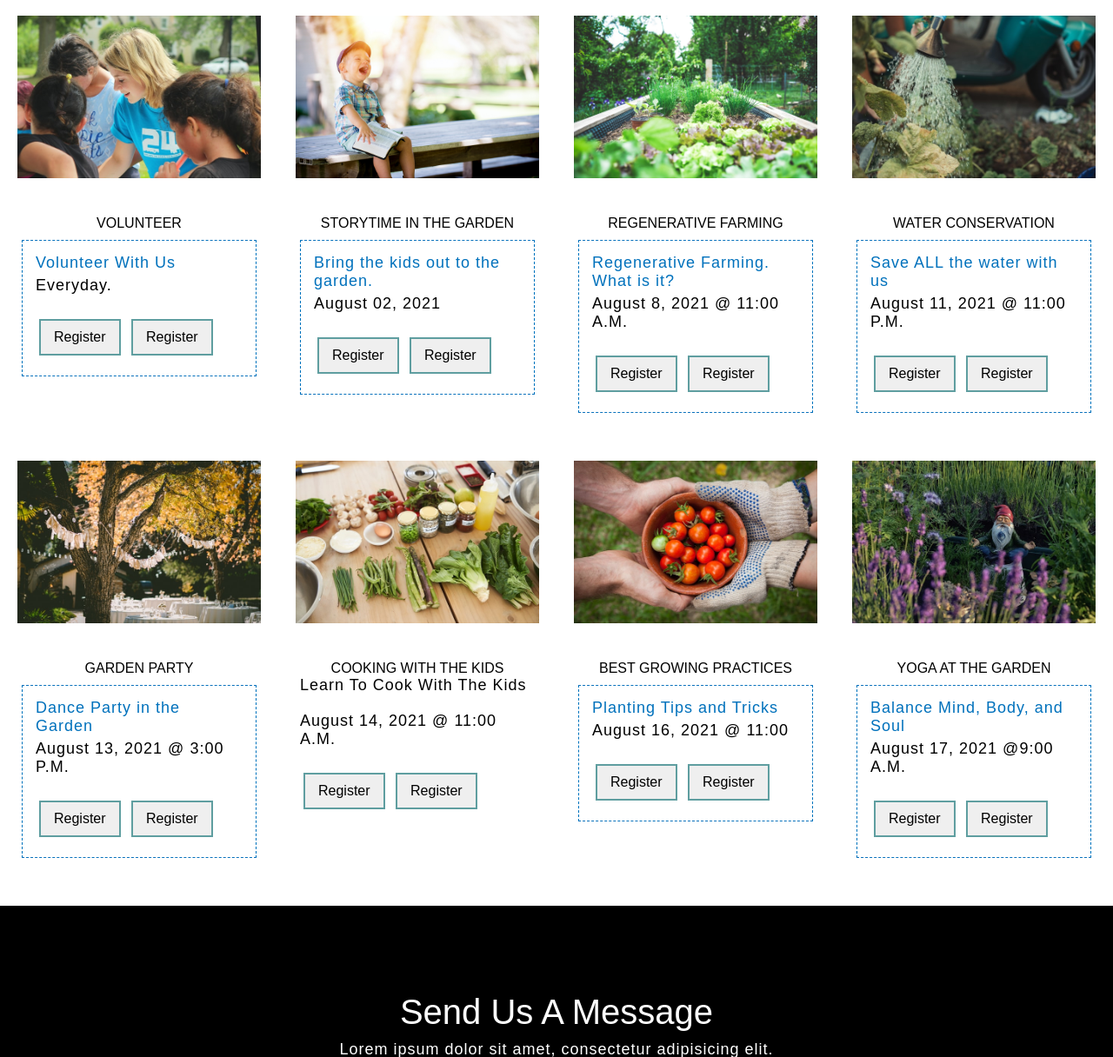
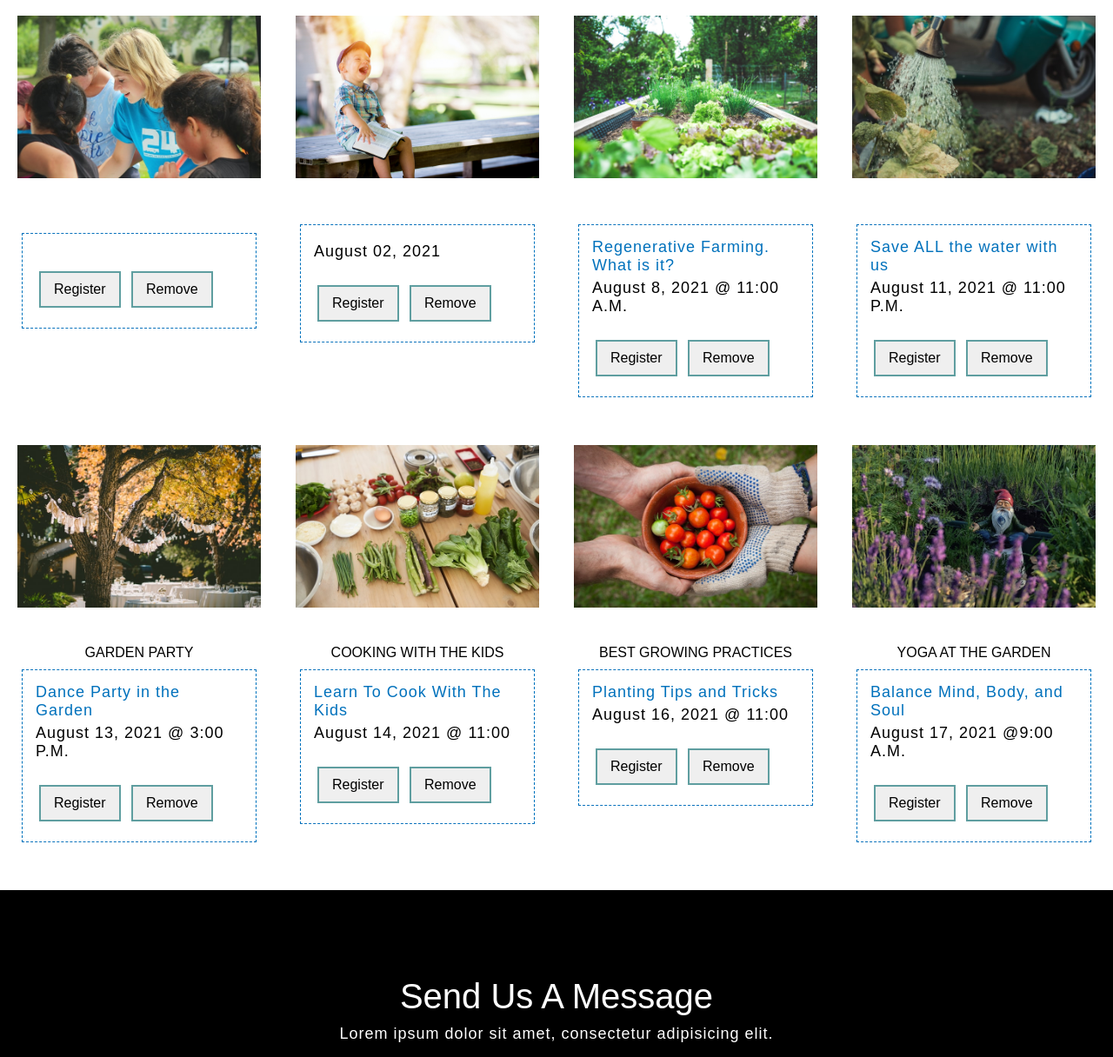
Before and after one commit to Code-Institute-Submissions/susanmarie87-The-Garden_NovResub, a Flask app: template templates/events.html in a window 1280 px wide. Shown: the part 880-2096 px from the top of the page at 87% size. Run offline with Flask 2, Linux system fonts and the light colour scheme; the template is opened without the code that fills it, so the values that code supplies are empty; some libraries are stand-ins or nearby versions.

Commit message:
Changed button2 name and fixed card error.

```diff
--- a/templates/events.html
+++ b/templates/events.html
@@ -13,6 +13,7 @@
     &nbsp;
 </div>
 
+
 <div class="wrapper">
     <div class="cards_wrap">
         <div class="card_item">
@@ -22,15 +23,17 @@
                 </div>
                 <div class="card_bottom">
                     <div class="card_category">
-                        Volunteer
+                        <p>
+                            {{event.event_name}}
+                        </p>
                     </div>
                     <div class="card_info">
-                        <p class="title">Volunteer With Us</p>
+                        <p class="title">{{event.description}}</p>
                         <p>
-                            Everyday.
+                            {{event.date}}
                         </p>
-                        <button class="button button1" name="">Register</button>
-                        <button class="button button1" name="">Register</button>
+                        <button class="button1" name="">Register</button>
+                        <button class="button2" name="">Remove</button>
                     </div>
                 </div>
             </div>
@@ -42,15 +45,15 @@
                 </div>
                 <div class="card_bottom">
                     <div class="card_category">
-                        Storytime in the garden
+                        {{event.event_name}}
                     </div>
                     <div class="card_info">
-                        <p class="title">Bring the kids out to the garden.</p>
+                        <p class="title"></p>
                         <p>
                             August 02, 2021
                         </p>
-                        <button class="button button1" name="">Register</button>
-                        <button class="button button1" name="">Register</button>
+                        <button class="button1" name="">Register</button>
+                        <button class="button2" name="">Remove</button>
                     </div>
                 </div>
             </div>
@@ -62,7 +65,8 @@
                 </div>
                 <div class="card_bottom">
                     <div class="card_category">
-                        Regenerative Farming
+
+                        {{event.event_name}}
                     </div>
                     <div class="card_info">
                         <p class="title">Regenerative Farming. What is it?</p>
@@ -70,8 +74,8 @@
                             August 8, 2021
                             @ 11:00 A.M.
                         </p>
-                        <button class="button button1" name="">Register</button>
-                        <button class="button button1" name="">Register</button>
+                        <button class="button1" name="">Register</button>
+                        <button class="button2" name="">Remove</button>
                     </div>
                 </div>
             </div>
@@ -83,7 +87,6 @@
                 </div>
                 <div class="card_bottom">
                     <div class="card_category">
-                        Water Conservation
                     </div>
                     <div class="card_info">
                         <p class="title">Save ALL the water with us</p>
@@ -91,8 +94,8 @@
                             August 11, 2021
                             @ 11:00 P.M.
                         </p>
-                        <button class="button button1" name="">Register</button>
-                        <button class="button button1" name="">Register</button>
+                        <button class="button1" name="">Register</button>
+                        <button class="button2" name="">Remove</button>
                     </div>
                 </div>
             </div>
@@ -112,8 +115,8 @@
                             August 13, 2021
                             @ 3:00 P.M.
                         </p>
-                        <button class="button button1" name="">Register</button>
-                        <button class="button button1" name="">Register</button>
+                        <button class="button1" name="">Register</button>
+                        <button class="button2" name="">Remove</button>
                     </div>
                 </div>
             </div>
@@ -127,14 +130,14 @@
                     <div class="card_category">
                         Cooking With The Kids
                     </div>
-                    <div class="button">
+                    <div class="card_info">
                         <p class="title">Learn To Cook With The Kids</p>
                         <p>
                             August 14, 2021
-                            @ 11:00 A.M.
+                            @ 11:00
                         </p>
-                        <button class="button button1" name="">Register</button>
-                        <button class="button button1" name="">Register</button>
+                        <button class="button1" name="">Register</button>
+                        <button class="button2" name="">Remove</button>
                     </div>
                 </div>
             </div>
@@ -154,8 +157,8 @@
                             August 16, 2021
                             @ 11:00
                         </p>
-                        <button class="button button1" name="">Register</button>
-                        <button class="button button1" name="">Register</button>
+                        <button class="button1" name="">Register</button>
+                        <button class="button2" name="">Remove</button>
                     </div>
                 </div>
             </div>
@@ -175,8 +178,8 @@
                             August 17, 2021
                             @9:00 A.M.
                         </p>
-                        <button class="button button1" name="">Register</button>
-                        <button class="button button1" name="">Register</button>
+                        <button class="button1" name="">Register</button>
+                        <button class="button2" name="">Remove</button>
                     </div>
                 </div>
             </div>
```
